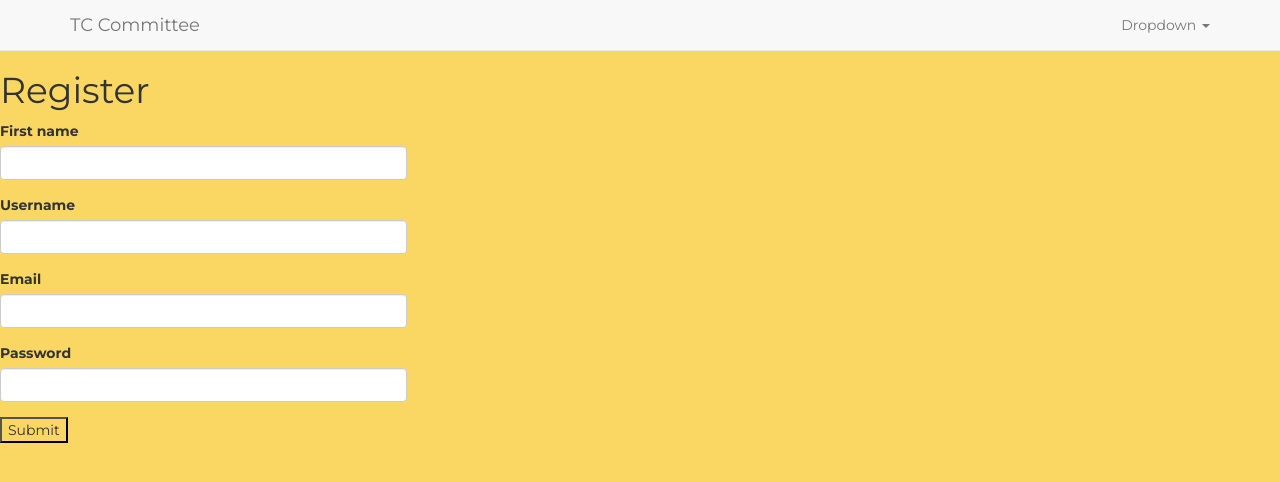
After one commit to javierchavez/tcapp, a Flask app: page /register in a window 1280 px wide. The commit adds this page. Shown: the top 482 px of the page. Run offline with Flask 2, Linux system fonts and the light colour scheme; some libraries are stand-ins or nearby versions.

```diff
--- a/app/startup/init_app.py
+++ b/app/startup/init_app.py
@@ -3,7 +3,6 @@ from logging.handlers import SMTPHandler
 from flask_mail import Mail
 from flask_login import LoginManager
 # from flask_user import UserManager, SQLAlchemyAdapter
-from flask_login import LoginManager
 
 
 def init_app(app, db, extra_config_settings={}):
@@ -31,7 +30,7 @@ def init_app(app, db, extra_config_settings={}):
 
     from app.users.models import User, Blast, UserBlasts, ThunderStorm
 
-    from app.users.forms import MyRegisterForm
+    from app.users.forms import RegisterForm, LoginForm
     from app.users.views import user_profile_page
 
 
--- a/app/templates/base_templates/base.html
+++ b/app/templates/base_templates/base.html
@@ -54,9 +54,9 @@
                 <p class="navbar-text">{{ current_user.first_name or current_user.user_auth.username }}</p>
                     <li><a href="#">Profile</a></li>
 
-                    <li><a href="{{ url_for('user.logout') }}">Sign out</a></li>
+                <li><a href="{{ url_for('logout') }}">Sign out</a></li>
                 {% else %}
-                    <li><a href="{{ url_for('user.login') }}">Sign in</a></li>
+                    <li><a href="{{ url_for('login') }}">Sign in</a></li>
                 {% endif %}
               </ul>
             </li>
--- /dev/null
+++ b/app/templates/users/user_register_page.html
@@ -0,0 +1,26 @@
+{% extends "base_templates/page_base.html" %}  {# base_templates/page_base.html extends base_templates/base.html #}
+
+{% block main %}
+
+
+<h1>Register</h1>
+
+
+{% from "base_templates/form_macros.html" import render_field, render_submit_field %}
+<form action="" method="POST" class="form" role="form">
+  <div class="row">
+    <div class="col-sm-6 col-md-5 col-lg-4">
+    {{ form.hidden_tag() }}
+
+    {{ render_field(form.first_name, tabindex=240) }}
+
+    {{ render_field(form.username, tabindex=250) }}
+    {{ render_field(form.email, tabindex=250) }}
+    {{ render_field(form.password, tabindex=250) }}
+
+    {{ render_submit_field(form.submit, tabindex=280) }}
+    </div>
+  </div>
+</form>
+
+{% endblock %}
--- a/app/users/forms.py
+++ b/app/users/forms.py
@@ -3,12 +3,18 @@ from wtforms import StringField, SubmitField, validators, StringField, PasswordF
 
 
 
-class MyRegisterForm(Form):
+class RegisterForm(Form):
 
     first_name = StringField('First name',
                              validators=[validators.DataRequired('First name is required')])
-    last_name = StringField('Last name',
+    username = StringField('Username',
                             validators=[validators.DataRequired('Last name is required')])
+    email = StringField('Email',
+                            validators=[validators.DataRequired('Last name is required')])
+    password = PasswordField('Password',
+                             validators=[validators.DataRequired('Password is required')])
+    submit = SubmitField('Submit')
+
 
 class LoginForm(Form):
 
--- a/app/users/views.py
+++ b/app/users/views.py
@@ -1,7 +1,7 @@
 from flask import Flask, redirect, render_template, render_template_string
 from flask import request, url_for
 from app.app_and_db import app, db
-from app.users.forms import UserProfileForm, LoginForm, MyRegisterForm
+from app.users.forms import UserProfileForm, LoginForm, RegisterForm
 from app.users.models import User, Blast, ThunderStorm
 from flask_mail import Message
 from flask_login import login_required, login_user, logout_user, current_user
@@ -32,7 +32,16 @@ def login():
 
 @app.route('/register', methods=['GET', 'POST'])
 def user_register_page():
-    return render_template('users/user_register_page.html')
+    form = RegisterForm(request.form)
+
+    if request.method=='POST' and form.validate():
+        user = User()
+        form.populate_obj(user)
+        db.session.add(user)
+        db.session.commit()
+        return redirect(url_for('home_page'))
+
+    return render_template('users/user_register_page.html', form=form)
 
 @app.route("/logout")
 @login_required
```
Also changed, not shown: app/users/models.py (+15 -7 lines), reset_db.py (+7 -5 lines), app/templates/users/user_login_page.html (added).
